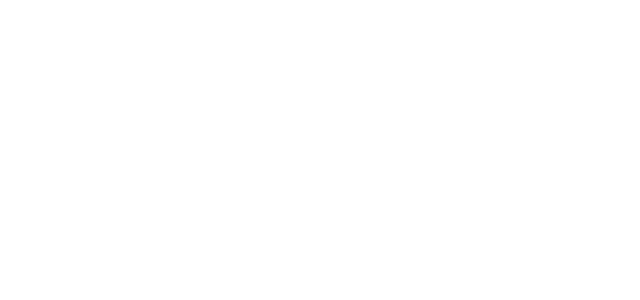
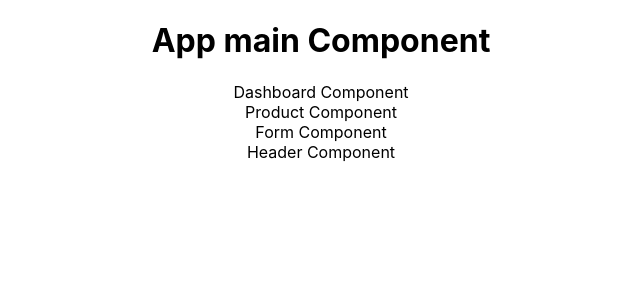
Before and after one commit to bbdoggett3/shelfie, a React (Create React App) app: page / in a window 1280 px wide. Shown: the top 300 px of the page, without its empty margins (319-959 px from the left). Built offline with nearby package versions, Linux system fonts and the light colour scheme.

Commit message:
Add react application

```diff
--- a/package.json
+++ b/package.json
@@ -6,6 +6,8 @@
     "@testing-library/jest-dom": "^4.2.4",
     "@testing-library/react": "^9.5.0",
     "@testing-library/user-event": "^7.2.1",
+    "axios": "^0.19.2",
+    "express": "^4.17.1",
     "react": "^16.13.1",
     "react-dom": "^16.13.1",
     "react-scripts": "3.4.1"
--- a/src/App.css
+++ b/src/App.css
@@ -1,38 +1,3 @@
 .App {
   text-align: center;
 }
-
-.App-logo {
-  height: 40vmin;
-  pointer-events: none;
-}
-
-@media (prefers-reduced-motion: no-preference) {
-  .App-logo {
-    animation: App-logo-spin infinite 20s linear;
-  }
-}
-
-.App-header {
-  background-color: #282c34;
-  min-height: 100vh;
-  display: flex;
-  flex-direction: column;
-  align-items: center;
-  justify-content: center;
-  font-size: calc(10px + 2vmin);
-  color: white;
-}
-
-.App-link {
-  color: #61dafb;
-}
-
-@keyframes App-logo-spin {
-  from {
-    transform: rotate(0deg);
-  }
-  to {
-    transform: rotate(360deg);
-  }
-}
--- a/src/App.js
+++ b/src/App.js
@@ -1,11 +1,17 @@
 import React from 'react';
-import logo from './logo.svg';
 import './App.css';
+import Dashboard from './components/Dashboard/Dashboard';
+import Form from './components/Form/Form';
+import Header from './components/Header/Header';
+
 
 function App() {
   return (
     <div className="App">
-
+      <h1>App main Component</h1>
+      <Dashboard />
+      <Form />
+      <Header />
     </div>
   );
 }
--- /dev/null
+++ b/src/components/Dashboard/Dashboard.js
@@ -0,0 +1,17 @@
+import React, { Component } from "react";
+import Product from '../Product/Product';
+
+
+class Dashboard extends Component {
+
+  render() {
+    return (
+      <div className="App">
+        <div>Dashboard Component</div>
+        <Product />
+      </div>
+    );
+  }
+}
+
+export default Dashboard;
--- /dev/null
+++ b/src/components/Form/Form.js
@@ -0,0 +1,15 @@
+import React, { Component } from "react";
+
+
+class Form extends Component {
+
+  render() {
+    return (
+      <div className="App">
+        <div>Form Component</div>
+      </div>
+    );
+  }
+}
+
+export default Form;
--- /dev/null
+++ b/src/components/Header/Header.js
@@ -0,0 +1,15 @@
+import React, { Component } from "react";
+
+
+class Header extends Component {
+
+  render() {
+    return (
+      <div className="App">
+        <div>Header Component</div>
+      </div>
+    );
+  }
+}
+
+export default Header;
--- /dev/null
+++ b/src/components/Product/Product.js
@@ -0,0 +1,14 @@
+import React, { Component } from "react";
+
+class Product extends Component {
+
+  render() {
+    return (
+      <div className="App">
+        <div>Product Component</div>
+      </div>
+    );
+  }
+}
+
+export default Product;
```
Also changed, not shown: 1 other file (tests, documents, lock files or other folders).
